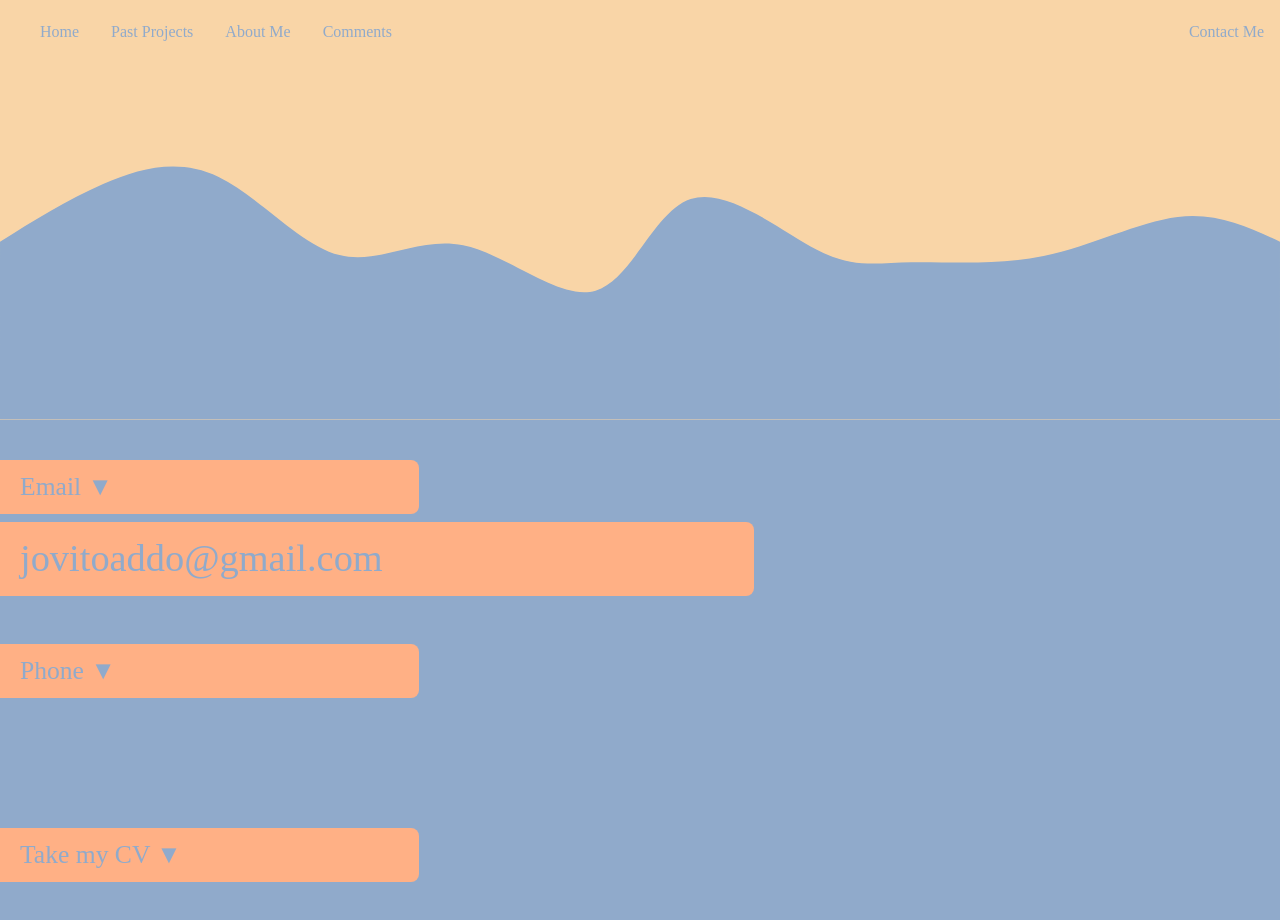
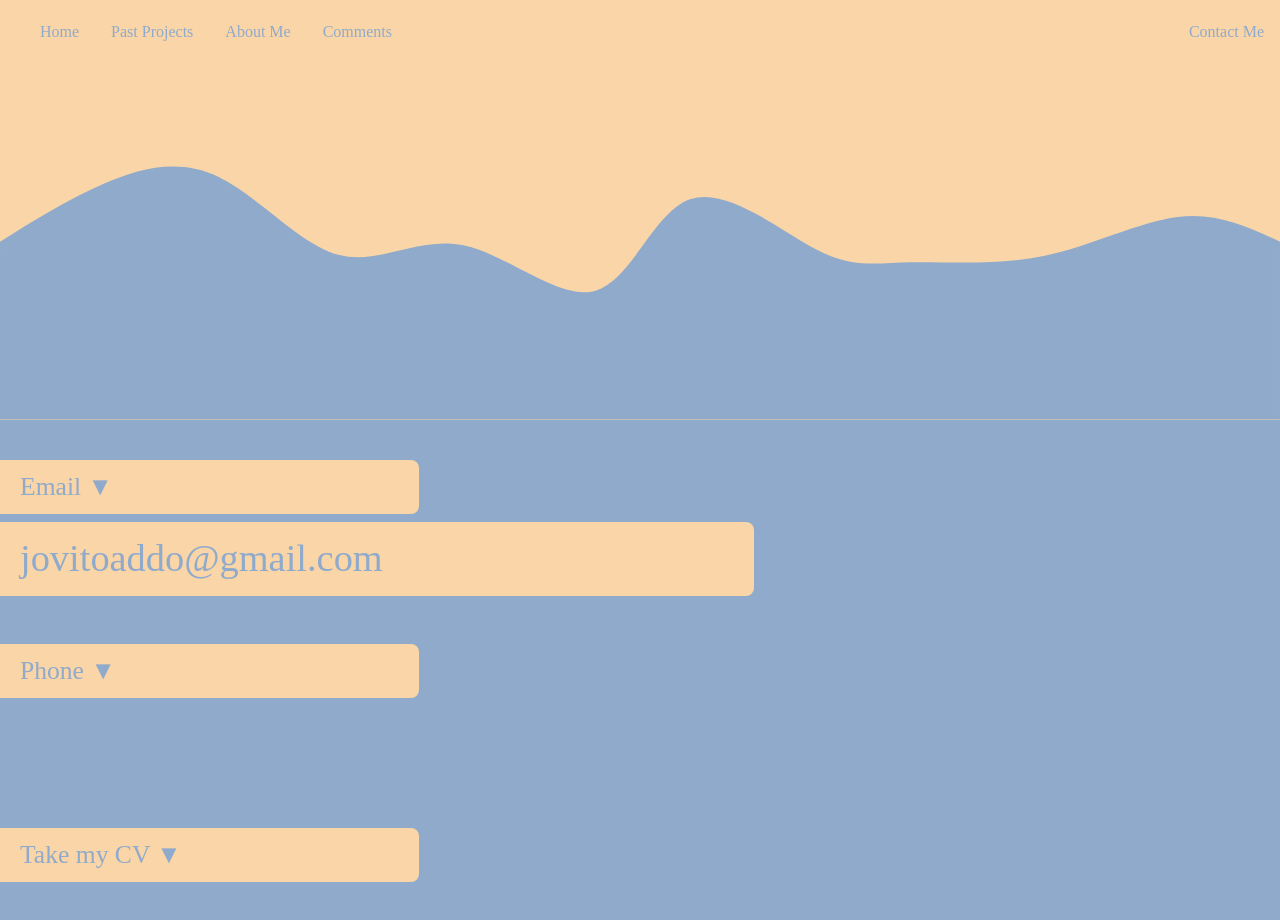
Before and after one commit to JovitoAddo/prtfl, a React (Create React App) app: page /contacts in a window 1280 px wide. Both pictures are taken after a click on the button "Email ▼". Shown: the top 920 px of the page. Built offline with nearby package versions, Linux system fonts and the light colour scheme.

Commit message:
changing contact me color

```diff
--- a/src/Pages/Contacts.js
+++ b/src/Pages/Contacts.js
@@ -32,7 +32,7 @@ function Contacts() {
         <div className="py-4 pr-6">
           <button
             onClick={() => setShowEmail((showEmail) => !showEmail)}
-            className="w-1/3  py-2 pl-5 rounded-r-lg flex bg-cust3"
+            className="w-1/3  py-2 pl-5 rounded-r-lg flex bg-cust2"
             style={{ fontSize: "2vw" }}
           >
             Email ▼
@@ -45,7 +45,7 @@ function Contacts() {
             leave="transform transition ease-in-out duration-500 sm:duration-700"
             leaveFrom="translate-x-0"
             leaveTo="-translate-x-full"
-            className="w-3/5 mt-2 py-2 pl-5 rounded-r-lg bg-cust3"
+            className="w-3/5 mt-2 py-2 pl-5 rounded-r-lg bg-cust2"
             style={{ fontSize: "3vw" }}
           >
             jovitoaddo@gmail.com
@@ -55,7 +55,7 @@ function Contacts() {
         <div className="py-4 pr-6">
           <button
             onClick={() => setShowPhone((showPhone) => !showPhone)}
-            className="w-1/3  py-2 pl-5 rounded-r-lg flex bg-cust3"
+            className="w-1/3  py-2 pl-5 rounded-r-lg flex bg-cust2"
             style={{  fontSize: "2vw" }}
           >
             Phone ▼
@@ -68,7 +68,7 @@ function Contacts() {
             leave="transform transition ease-in-out duration-500 sm:duration-700"
             leaveFrom="translate-x-0"
             leaveTo="-translate-x-full"
-            className="w-3/5 mt-2 py-2 pl-5 rounded-r-lg bg-cust3"
+            className="w-3/5 mt-2 py-2 pl-5 rounded-r-lg bg-cust2"
             style={{ fontSize: "3vw" }}
           >
             (+62)81806016497
@@ -100,7 +100,7 @@ function Contacts() {
         <div className="pt-4 pr-6">
           <button
             onClick={() => setIsShowing((isShowing) => !isShowing)}
-            className="w-1/3  py-2 pl-5 rounded-r-lg flex bg-cust3"
+            className="w-1/3  py-2 pl-5 rounded-r-lg flex bg-cust2"
             style={{ fontSize: "2vw" }}
           >
             Take my CV ▼
@@ -113,7 +113,7 @@ function Contacts() {
             leave="transform transition ease-in-out duration-500 sm:duration-700"
             leaveFrom="translate-x-0"
             leaveTo="-translate-x-full"
-            className="w-3/5 mt-2 py-2 pl-5 rounded-r-lg bg-cust3"
+            className="w-3/5 mt-2 py-2 pl-5 rounded-r-lg bg-cust2"
             style={{ fontSize: "3vw" }}
           >
             <a href='https://www.canva.com/design/DAFByh4U92A/pIGaHwLe1xnB665YiCKmkw/view?utm_content=DAFByh4U92A&utm_campaign=designshare&utm_medium=link2&utm_source=sharebutton' target='_blank'> Canva Link</a>
```
